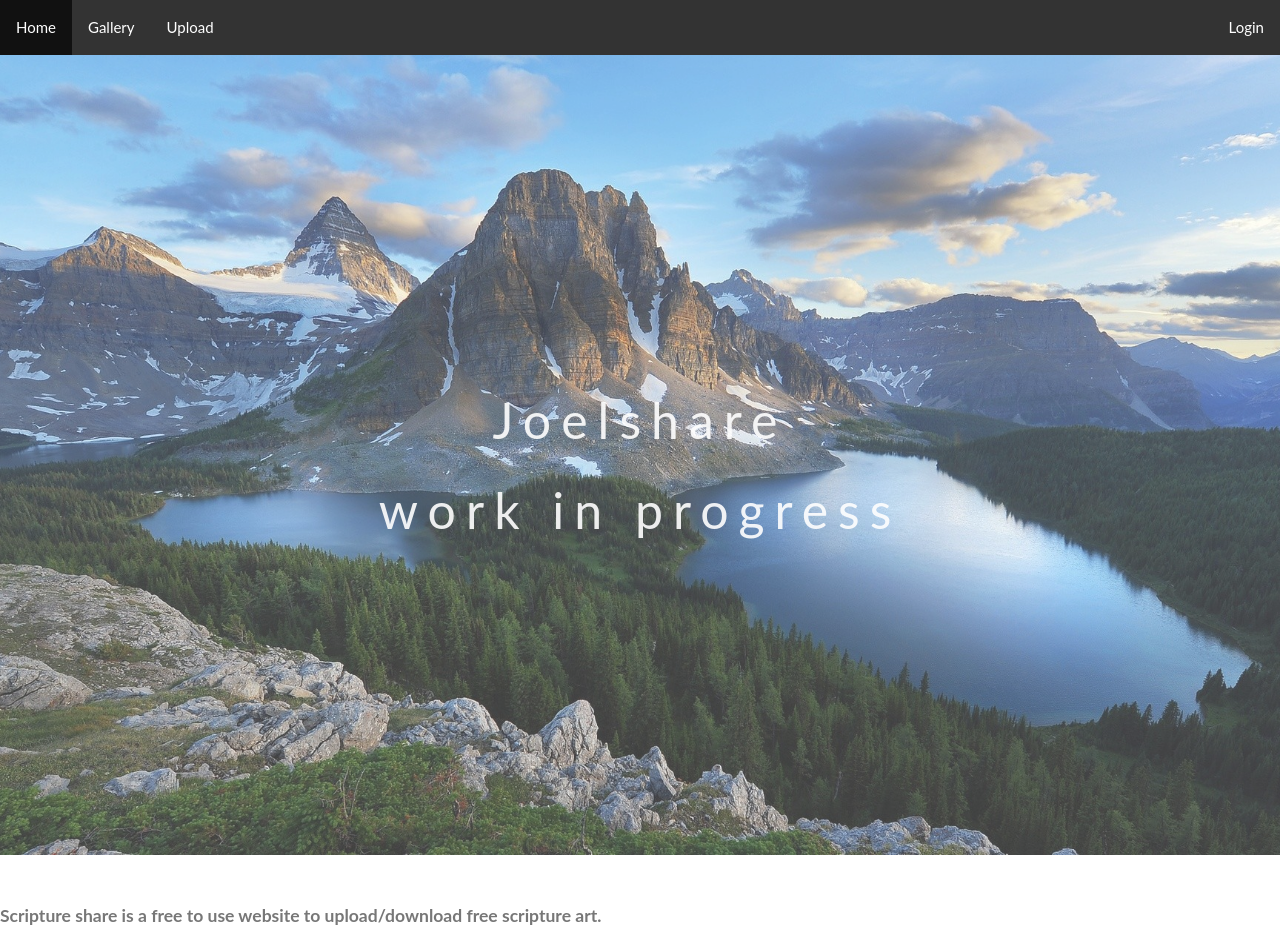
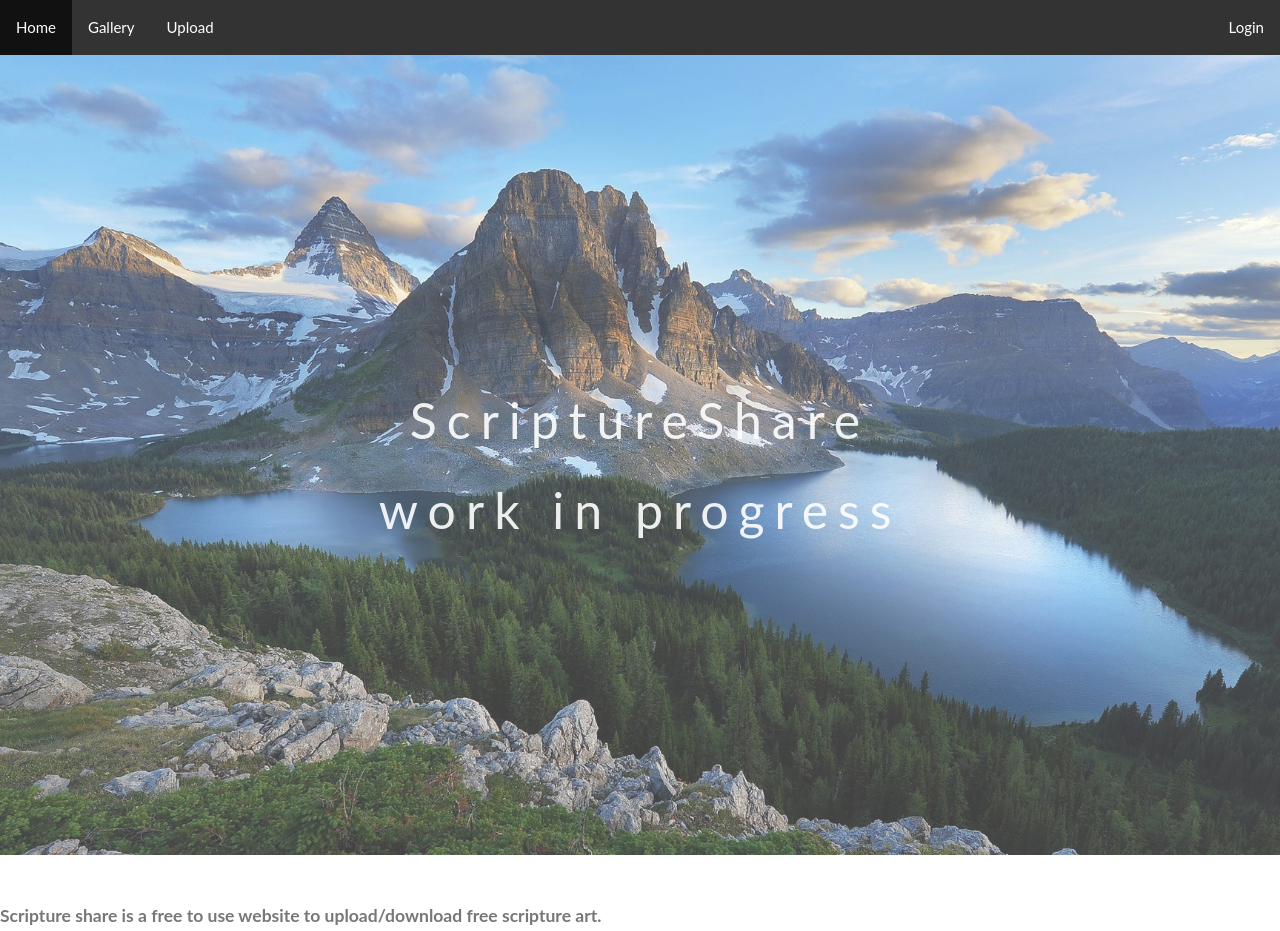
Before and after one commit to MJTFreeTime/ScriptureShare, a website: page public/index.html in a window 1280 px wide. Drawn offline with Linux system fonts and the light colour scheme; no server answers.

Commit message:
Artshare

```diff
--- a/public/index.html
+++ b/public/index.html
@@ -22,7 +22,7 @@
 <div class="bg">
     <div class="title">
     <div class="content">
-    <span class="border">Joelshare</span>
+    <span class="border">ScriptureShare</span>
     <br>
     <span class="border">work in progress
     </div>
```
